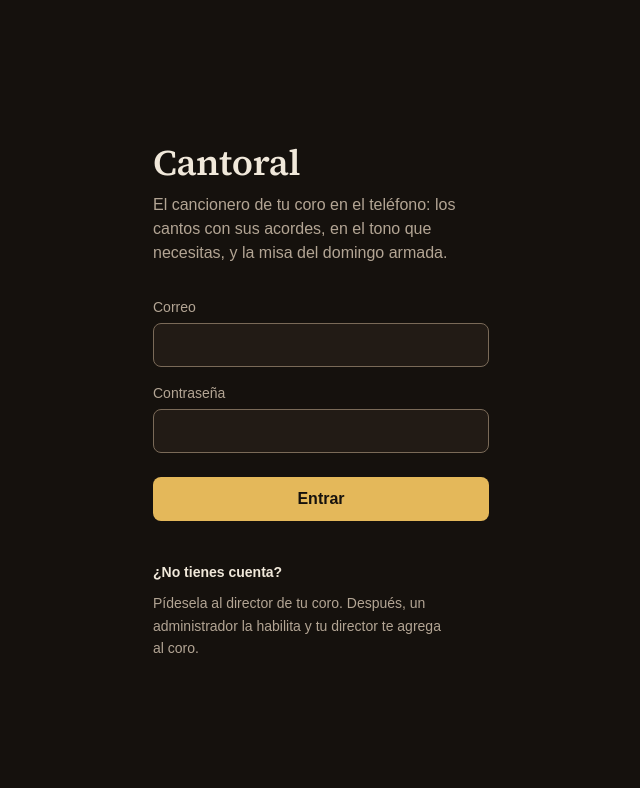
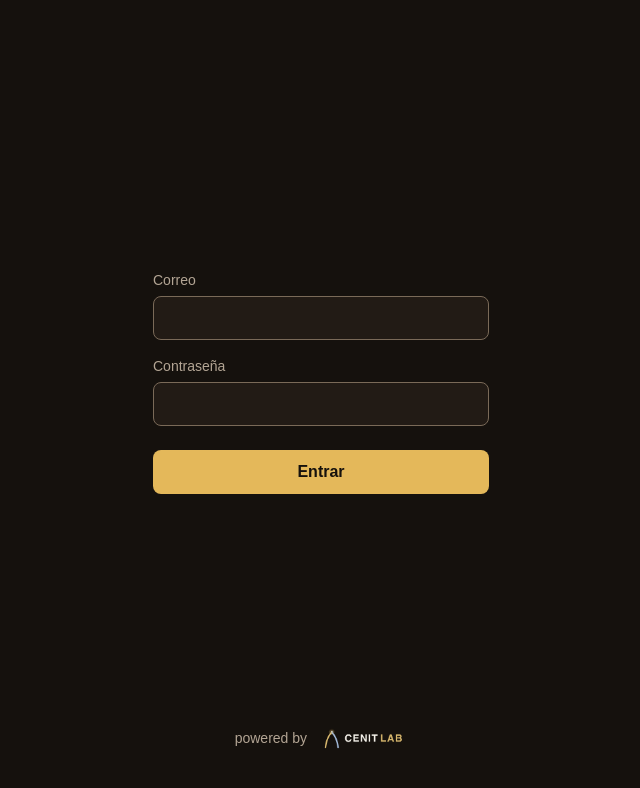
Before and after one commit to cenitlab-evaras/cancionero, a Next.js app: page /entrar in a window 1280 px wide. Shown: the top 788 px of the page, without its empty margins (319-959 px from the left). Built offline with nearby package versions, Linux system fonts and the light colour scheme; no server answers; a web font is replaced by a local one.

Commit message:
feat: entrar sin textos, con CenitLab al pie
Se van el título, la bajada y el «¿No tienes cuenta?». Queda el formulario y,
abajo, «powered by» con el logo oficial de Cenit Lab (claro y oscuro).

Co-Authored-By: Claude Code <noreply@anthropic.com>

```diff
--- a/app/entrar/page.tsx
+++ b/app/entrar/page.tsx
@@ -1,3 +1,4 @@
+import Image from 'next/image'
 import { redirect } from 'next/navigation'
 import { obtenerSesion } from '@/lib/sesion'
 import { rutaInicial } from '@/lib/permisos'
@@ -5,31 +6,48 @@ import FormularioEntrar from './formulario'
 
 export const metadata = { title: 'Entrar · Cantoral' }
 
+/**
+ * La entrada, sin discurso (el dueño, 2026-11-20: «no quiero el texto de
+ * arriba ni el de abajo; solo abajo powered by CenitLab con su logo»).
+ * Queda el formulario y, al pie, la firma de la casa.
+ */
 export default async function EntrarPage() {
   const sesion = await obtenerSesion()
   if (sesion) redirect(rutaInicial(sesion.sujeto))
 
   return (
-    <main className="mx-auto flex w-full max-w-sm flex-1 flex-col justify-center px-6 py-12">
-      {/* La identidad sigue siendo tipográfica, no un logo —el logo es del coro,
-          y acá todavía no se sabe de cuál—, pero desde el rediseño del
-          2026-10-17 es la serif del libro, no la monoespaciada del cifrado:
-          Cantoral es un cancionero antes que un instrumento. */}
-      <h1 className="titulo-libro text-[2.25rem] leading-tight">Cantoral</h1>
-      <p className="mt-2 text-base text-texto-tenue">
-        El cancionero de tu coro en el teléfono: los cantos con sus acordes, en el tono que
-        necesitas, y la misa del domingo armada.
-      </p>
+    <main className="mx-auto flex w-full max-w-sm flex-1 flex-col px-6 py-12">
+      <div className="flex flex-1 flex-col justify-center">
+        <FormularioEntrar />
+      </div>
 
-      <FormularioEntrar />
-
-      <div className="mt-10 flex flex-col gap-2 text-sm leading-relaxed text-texto-tenue">
-        <p className="font-semibold text-texto">¿No tienes cuenta?</p>
-        <p className="prosa-equilibrada">
-          Pídesela al director de tu coro. Después, un administrador la habilita y tu director te
-          agrega al coro.
-        </p>
-      </div>
+      <footer className="flex items-center justify-center gap-2 pt-10 text-sm text-texto-tenue">
+        <span>powered by</span>
+        <a
+          href="https://cenitlab.cl"
+          target="_blank"
+          rel="noreferrer"
+          aria-label="Cenit Lab"
+          className="inline-flex items-center rounded transition-opacity hover:opacity-80"
+        >
+          {/* Dos versiones del logo oficial: la clara para el tema oscuro y la
+              oscura para el claro. Se muestra una sola según `data-tema`. */}
+          <Image
+            src="/cenitlab/logo-horizontal-rev-1120.png"
+            alt=""
+            width={1120}
+            height={340}
+            className="h-7 w-auto claro:hidden"
+          />
+          <Image
+            src="/cenitlab/logo-horizontal-1120.png"
+            alt=""
+            width={1120}
+            height={340}
+            className="hidden h-7 w-auto claro:block"
+          />
+        </a>
+      </footer>
     </main>
   )
 }
```
Also changed, not shown: public/cenitlab/logo-horizontal-1120.png (added), public/cenitlab/logo-horizontal-rev-1120.png (added).
